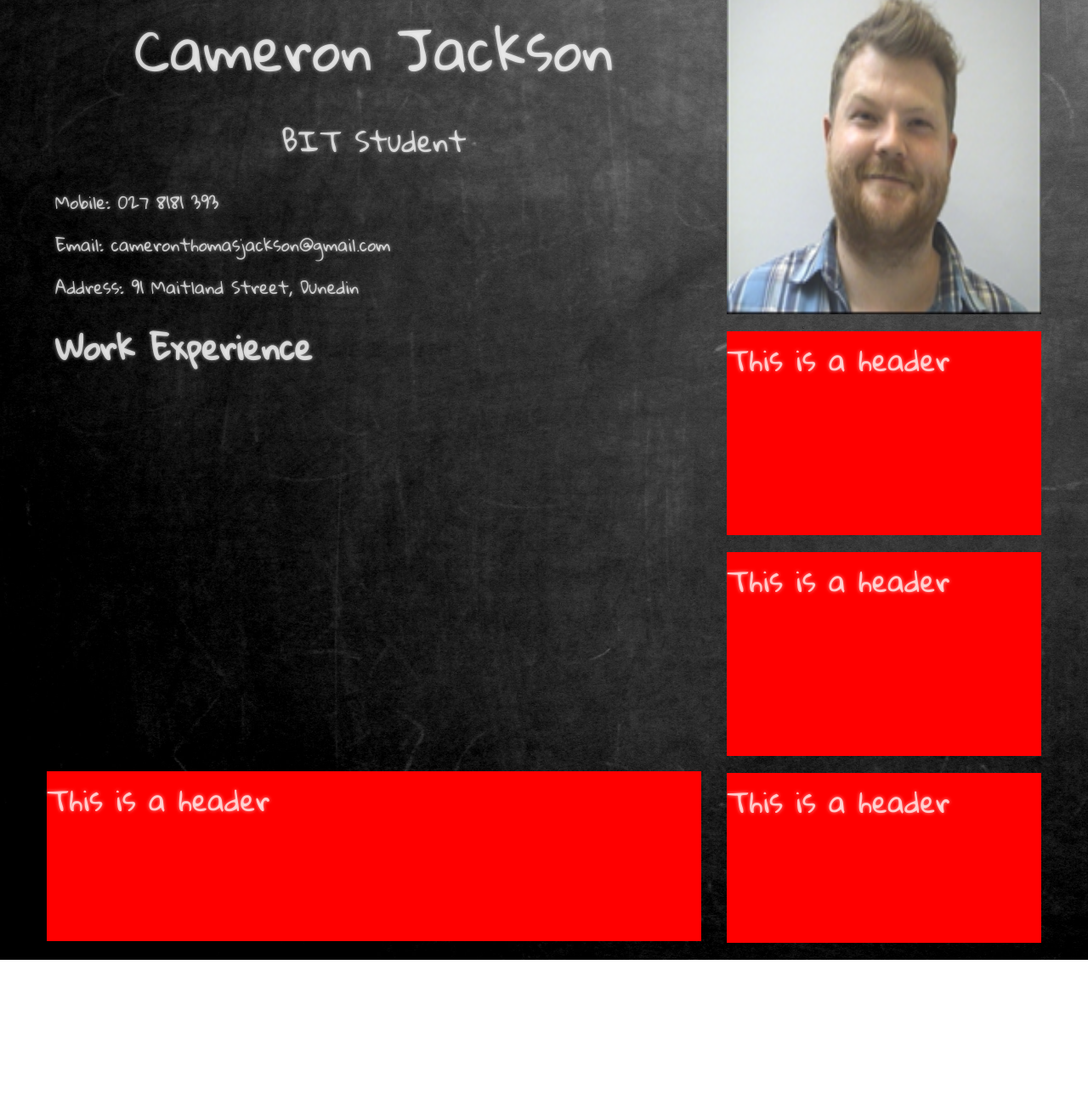
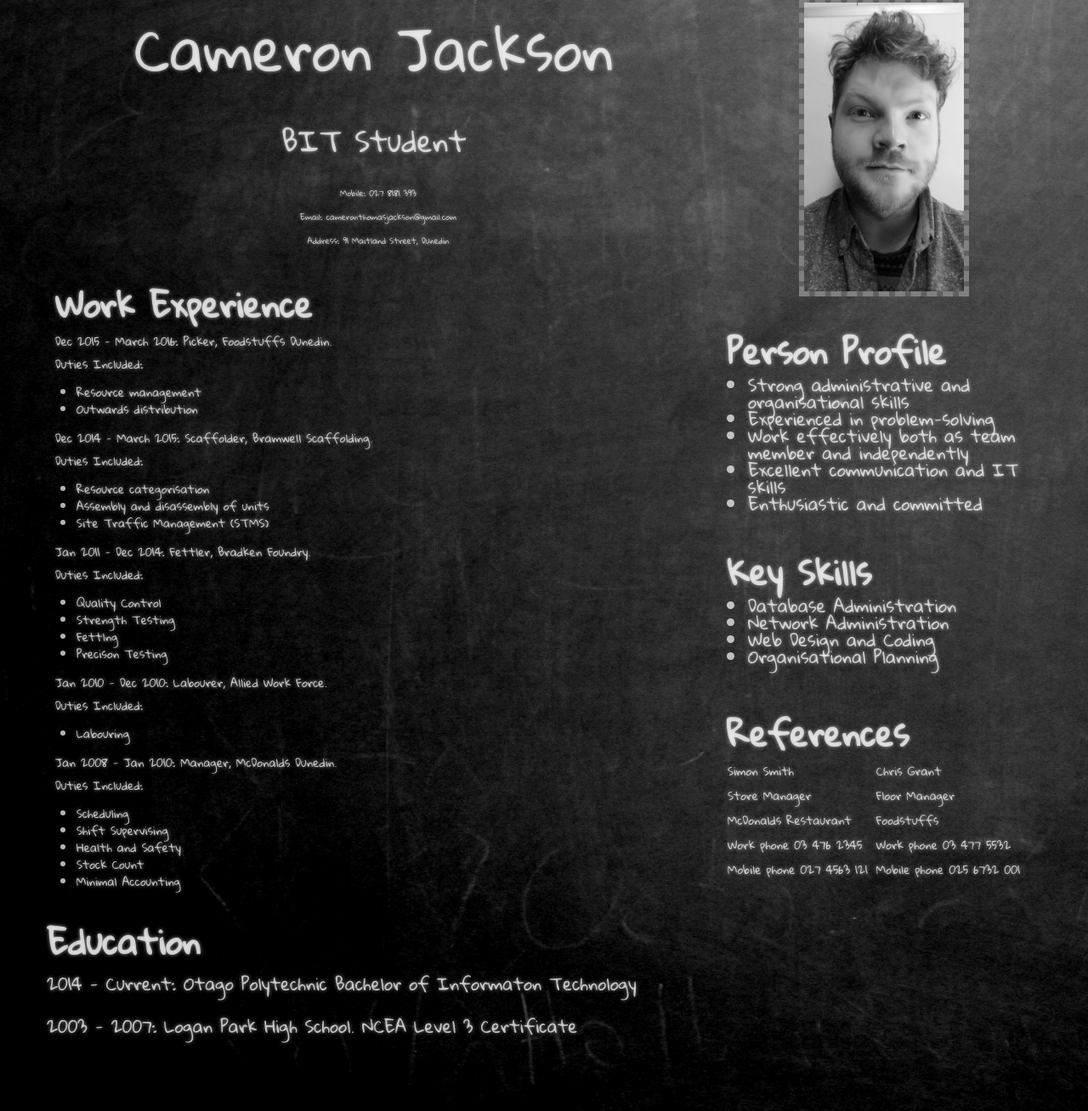
Before and after one commit to iiSABRE/IN712jacksct1, a plain HTML site: page Assignment 1/index.html in a window 1280 px wide. Shown: the part 30-1338 px from the top of the page at 85% size. Before the commit the page ends 1160 px from the top, so only its background shows below. Drawn offline with Linux system fonts and the light colour scheme.

Commit message:
Complete

```diff
--- a/Assignment 1/css/style.css
+++ b/Assignment 1/css/style.css
@@ -1,12 +1,11 @@
 @import url(http://fonts.googleapis.com/css?family=Gloria+Hallelujah);
-
 
 
 .header
 {
 
 	min-height: 200px;
-	background-color: red;
+	background: none;
 	margin-bottom: 20px;
 	margin-top: 20px;
 	text-align: center;
@@ -14,8 +13,6 @@
 	font:25pt 'Gloria Hallelujah';
     color:rgba(255,255,255,0.7);
     text-shadow:0 0 4px rgba(255,255,255,0.6);
-
-	background: none;
 }
 
 .mainName
@@ -26,43 +23,51 @@
 .contactDetails
 {
 
-	min-height: 150px;
-	background-color: red;
+	min-height: 100px;
+	background: none;
 	margin-bottom: 20px;
 
-	font:15pt 'Gloria Hallelujah';
+	font:7pt 'Gloria Hallelujah';
+    color:rgba(255,255,255,0.7);
+    text-shadow:0 0 4px rgba(255,255,255,0.6);
+
+	padding-left: 10px;
+	text-align: center;
+
+
+}
+
+.contactDetails:hover
+{
+        -webkit-transform: scale(1.8);
+        -ms-transform: scale(1.8);
+        transform: scale(1.8);
+
+}
+
+.workExperience
+{
+
+	min-height: 500px;
+	background: none;
+	margin-bottom: 40px;
+
+	font:10pt 'Gloria Hallelujah';
     color:rgba(255,255,255,0.7);
     text-shadow:0 0 4px rgba(255,255,255,0.6);
 
 	padding-left: 10px;
 
-	background: none;
-
-}
-.workExperience
-{
-
-	min-height: 500px;
-	background-color: red;
-	margin-bottom: 20px;
-
-	font:25pt 'Gloria Hallelujah';
-    color:rgba(255,255,255,0.7);
-    text-shadow:0 0 4px rgba(255,255,255,0.6);
-
-	padding-left: 10px;
-
-	background: none;
 
 }
 .education
 {
 
 	min-height: 200px;
-	background-color: red;
+	background: none;
 	margin-bottom: 20px;
 
-	font:25pt 'Gloria Hallelujah';
+	font:15pt 'Gloria Hallelujah';
     color:rgba(255,255,255,0.7);
     text-shadow:0 0 4px rgba(255,255,255,0.6);
 
@@ -80,9 +85,10 @@
 {
 
 	min-height: 370px;
-	background-color: red;
+	background-color: none;
 	margin-bottom: 20px;
 	margin-top: 20px;
+	text-align: center;
 
 	font:25pt 'Gloria Hallelujah';
     color:rgba(255,255,255,0.7);
@@ -90,44 +96,52 @@
 
 
 
+
+}
+
+@keyframes animateBorder {
+  to {
+    outline-color: #606060;
+    box-shadow: 0 0 0 6px grey;
+  }
 }
 
 
 .photo img
 {
-	width: 100%;
-	height: 380px;
+	width: 65%;
+	height: 340px;
+
+	outline: 6px dashed grey;
+    box-shadow: 0 0 0 6px #606060;
+	animation: 1s animateBorder infinite;
 
 
 }
 
-.photo:hover
-{
-        -webkit-transform: scale(1.5);
-        -ms-transform: scale(1.5);
-        transform: scale(1.5);
-}
+
+
 
 
 .personalProfile
 {
 
 	min-height: 240px;
-	background-color: red;
+	background: none;
 	margin-bottom: 20px;
 
-	font:25pt 'Gloria Hallelujah';
+	font:15pt 'Gloria Hallelujah';
     color:rgba(255,255,255,0.7);
     text-shadow:0 0 4px rgba(255,255,255,0.6);
 
 }.keySkills
 {
 
-	min-height: 240px;
-	background-color: red;
+	min-height: 170px;
+	background: none;
 	margin-bottom: 20px;
 
-	font:25pt 'Gloria Hallelujah';
+	font:15pt 'Gloria Hallelujah';
     color:rgba(255,255,255,0.7);
     text-shadow:0 0 4px rgba(255,255,255,0.6);;
 
@@ -135,13 +149,22 @@
 {
 
 	min-height: 200px;
-	background-color: red;
+	background: none;
 	margin-bottom: 20px;
 
-	font:25pt 'Gloria Hallelujah';
+	font:10pt 'Gloria Hallelujah';
     color:rgba(255,255,255,0.7);
     text-shadow:0 0 4px rgba(255,255,255,0.6);
 
+}
+
+.references:hover
+{
+        -webkit-transform: scale(1.8);
+        -ms-transform: scale(1.8);
+        transform: scale(1.8);
+		background-color: grey;
+		background-color:rgba(128,128,128,0.5);
 }
 
 body
--- a/Assignment 1/index.html
+++ b/Assignment 1/index.html
@@ -23,41 +23,127 @@
 			<div class="span8">
 
 				<div class="header">
-					<div class="mainName"><p>Cameron Jackson</p></div>
+					<div class="mainName" class="hgroup"><p>Cameron Jackson</p></div>
 					<p>BIT Student</p>
 				</div>
-				<div class="contactDetails">
+				<div class="contactDetails" class="hgroup">
 					<p>Mobile:	027 8181 393</p>
 					<p>Email:	cameronthomasjackson@gmail.com</p>
 					<p>Address:		91 Maitland Street, Dunedin</p>
 				</div>
-				<div class="workExperience">
+				<div class="workExperience" class="section">
 					<h1>Work Experience</h1>
-					<p>
-
+					<p class="article">
+						Dec 2015 - March 2016: Picker, Foodstuffs Dunedin.<br>
+						Duties Included:<br>
+						<ul>
+							<li>Resource management</li>
+							<li>Outwards distribution</li>
+						</ul>
+					</p>
+					<p class="article">
+						Dec 2014 - March 2015: Scaffolder, Bramwell Scaffolding.<br>
+						Duties Included:<br>
+						<ul>
+							<li>Resource categorisation</li>
+							<li>Assembly and disassembly of units</li>
+							<li>Site Traffic Management (STMS)</li>
+						</ul>
+					</p>
+					<p class="article">
+						Jan 2011 - Dec 2014: Fettler, Bradken Foundry.<br>
+						Duties Included:<br>
+						<ul>
+							<li>Quality Control</li>
+							<li>Strength Testing</li>
+							<li>Fettlng</li>
+							<li>Precison Testing</li>
+						</ul>
+					</p>
+					<p class="article">
+						Jan 2010 - Dec 2010: Labourer, Allied Work Force.<br>
+						Duties Included:<br>
+						<ul>
+							<li>Labouring</li>
+						</ul>
+					</p>
+					<p class="article">
+						Jan 2008 - Jan 2010: Manager, McDonalds Dunedin.<br>
+						Duties Included:<br>
+						<ul>
+							<li>Scheduling</li>
+							<li>Shift Supervising</li>
+							<li>Health and Safety</li>
+							<li>Stock Count</li>
+							<li>Minimal Accounting</li>
+						</ul>
 					</p>
 				</div>
-				<div class="education">
-					This is a header
+				<div class="education" class="section">
+				<h1><p>Education</h1>
+					<p class="article">2014 - Current: Otago Polytechnic Bachelor of Informaton Technology</p>
+					<p class="article">2003 - 2007: Logan Park High School. NCEA Level 3 Certificate</p>
+
 				</div>
 
 			</div>
 
 
 
-		<div class = "removeOnSmall">
+		<div class = "removeOnSmall" class="aside">
 			<div class="span4">
 				<div class="photo">
-					<img src="image032.png" alt="myImage">
+					<figure><img src="profile.jpg" alt="myImage"></figure>
 				</div>
 				<div class="personalProfile">
-					This is a header
+				<h1>Person Profile</h1>
+					<ul>
+							<li>Strong administrative and organisational skills</li>
+							<li>Experienced in problem-solving</li>
+							<li>Work effectively both as team member and independently</li>
+							<li>Excellent communication and IT skills</li>
+							<li>Enthusiastic and committed</li>
+						</ul>
 				</div>
 				<div class="keySkills">
-					This is a header
+				<h1>Key Skills</h1>
+					<ul>
+							<li>Database Administration</li>
+							<li>Network Administration</li>
+							<li>Web Design and Coding</li>
+							<li>Organisational Planning</li>
+					</ul>
 				</div>
 				<div class="references">
-					This is a header
+					<h1>References</h1>
+						<table class="referencesTable">
+							<tr>
+								<td>Simon Smith</td>
+								<td>&nbsp;</td>
+								<td>Chris Grant</td>
+							</tr>
+							<tr>
+								<td>Store Manager</td>
+								<td>&nbsp;</td>
+								<td>Floor Manager</td>
+							</tr>
+							<tr>
+								<td>McDonalds Restaurant</td>
+								<td>&nbsp;</td>
+								<td>Foodstuffs</td>
+							</tr>
+							<tr>
+								<td>Work phone 03 476 2345</td>
+								<td>&nbsp;</td>
+								<td>Work phone 03 477 5532</td>
+							</tr>
+							<tr>
+								<td>Mobile phone 027 4563 121</td>
+								<td>&nbsp;</td>
+								<td>Mobile phone 025 6732 001</td>
+							</tr>
+
+						</table>
 				</div>
 			</div>
 
```
Also changed, not shown: Assignment 1/profile.jpg (added).
